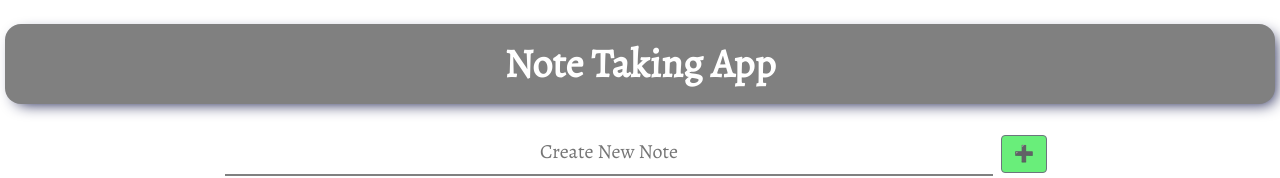
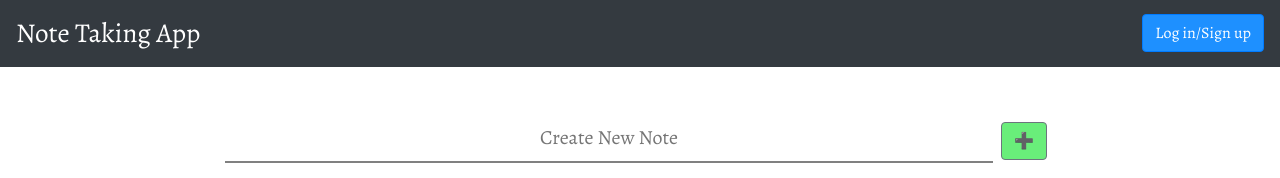
Before and after one commit to raviVerma786/Note-Taking-App, a React (Create React App) app: page / in a window 1280 px wide. Shown: the top 178 px of the page. Built offline with nearby package versions, Linux system fonts and the light colour scheme; no server answers; the database is empty.

Commit message:
Components folder added

```diff
--- a/src/App.js
+++ b/src/App.js
@@ -1,7 +1,7 @@
 import React, { useEffect, useState } from "react";
 import "./App.css";
-import List from "./List";
-import { List2 } from "./List2";
+import List from "./Components/List";
+import { List2 } from "./Components/List2";
 import { app } from "./firebase";
 import {
   getDatabase,
@@ -11,6 +11,7 @@ import {
   remove,
   update,
 } from "firebase/database";
+import { Navbar } from "./Components/Navbar";
 
 const db = getDatabase(app);
 let noteId = 0;
@@ -93,10 +94,11 @@ export default function App() {
 
   return (
     <>
+       <Navbar/>
       <div className="mainDiv">
         <div className="centerDiv">
           <br />
-          <h1>Note Taking App</h1>
+          {/* <h1>Note Taking App</h1> */}
           <br />
           <input
             type="text"
--- /dev/null
+++ b/src/Components/List.js
@@ -0,0 +1,23 @@
+import React from 'react'
+
+export default function List(props) {
+  return (
+    <>
+    <div className='todo_style'>
+    <div className="mainContent">
+        <i className='fa fa-times' aria-hidden="true" onClick={()=>{
+          return props.onSelect(props.id);
+        }}/>
+        <div id = "note">{props.noteVal}
+        <button className='updateButton' onClick={()=>{
+          return props.onUpdate(props.id,props.noteVal);
+        }}>Update</button>
+        </div>
+        </div>
+        <div className="dateTime">
+
+        </div>
+    </div>
+    </>
+  );
+}
--- /dev/null
+++ b/src/Components/Navbar.js
@@ -0,0 +1,17 @@
+import React from "react";
+
+export const Navbar = () => {
+  return (
+    <>
+      <nav className="navbar navbar-expand-lg navbar-dark bg-dark sticky-top d-flex justify-content-between">
+        <a id="logo" className="navbar-brand" href="/">
+        Note Taking App
+        </a>
+
+            <button id="LogInButton" className="btn btn-outline-primary my-2 my-sm-0">
+              Log in/Sign up
+            </button>
+      </nav>
+    </>
+  );
+};
--- a/src/List.js
+++ /dev/null
@@ -1,23 +0,0 @@
-import React from 'react'
-
-export default function List(props) {
-  return (
-    <>
-    <div className='todo_style'>
-    <div className="mainContent">
-        <i className='fa fa-times' aria-hidden="true" onClick={()=>{
-          return props.onSelect(props.id);
-        }}/>
-        <div id = "note">{props.noteVal}
-        <button className='updateButton' onClick={()=>{
-          return props.onUpdate(props.id,props.noteVal);
-        }}>Update</button>
-        </div>
-        </div>
-        <div className="dateTime">
-
-        </div>
-    </div>
-    </>
-  );
-}
--- a/src/index.css
+++ b/src/index.css
@@ -57,3 +57,12 @@ h1{
 #updateButton{
   background-color: dodgerblue;
 }
+
+#LogInButton{
+  background-color: dodgerblue;
+}
+
+#logo{
+  font-size: 1.7rem;
+  font-weight: 590;
+}
```
Also changed, not shown: src/Components/List2.js (renamed from src/List2.js), src/Components/SignIn.js (added), src/Components/SignUp.js (added).
